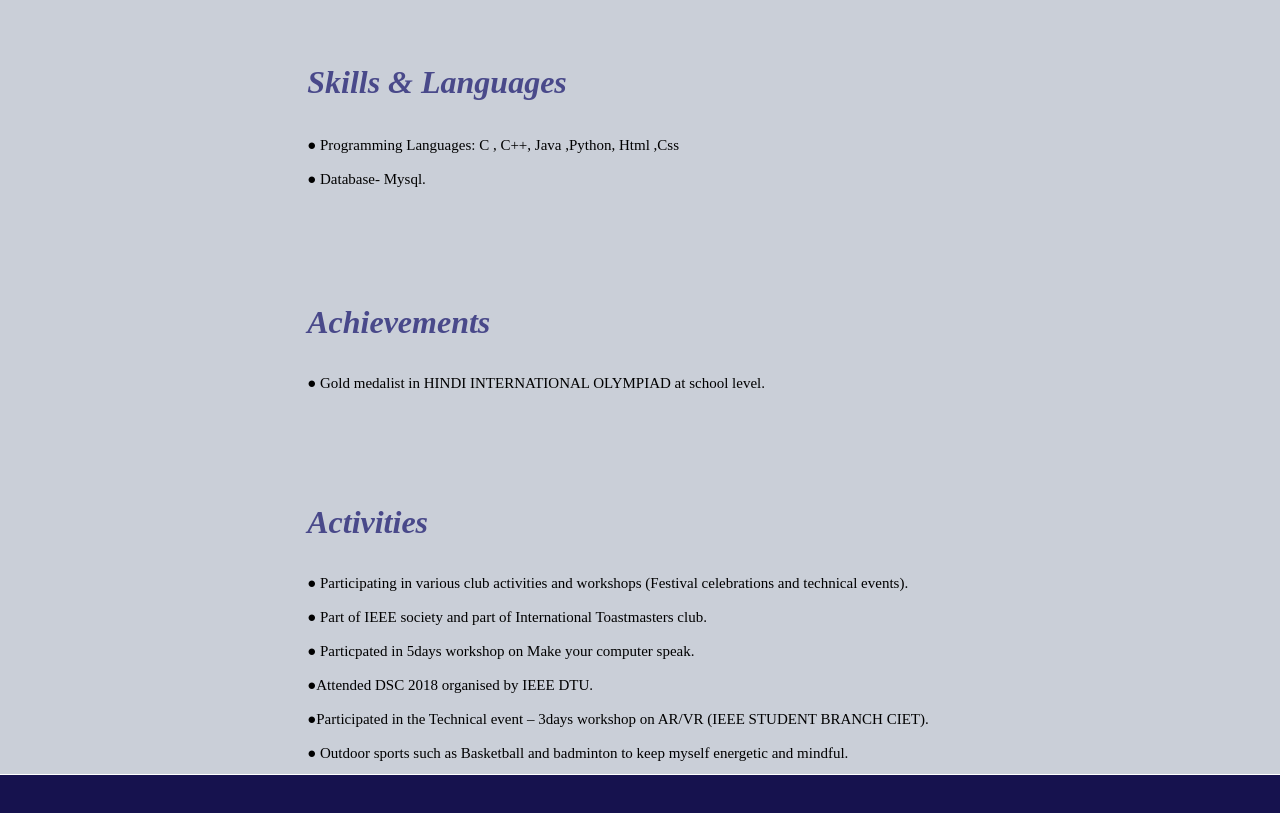
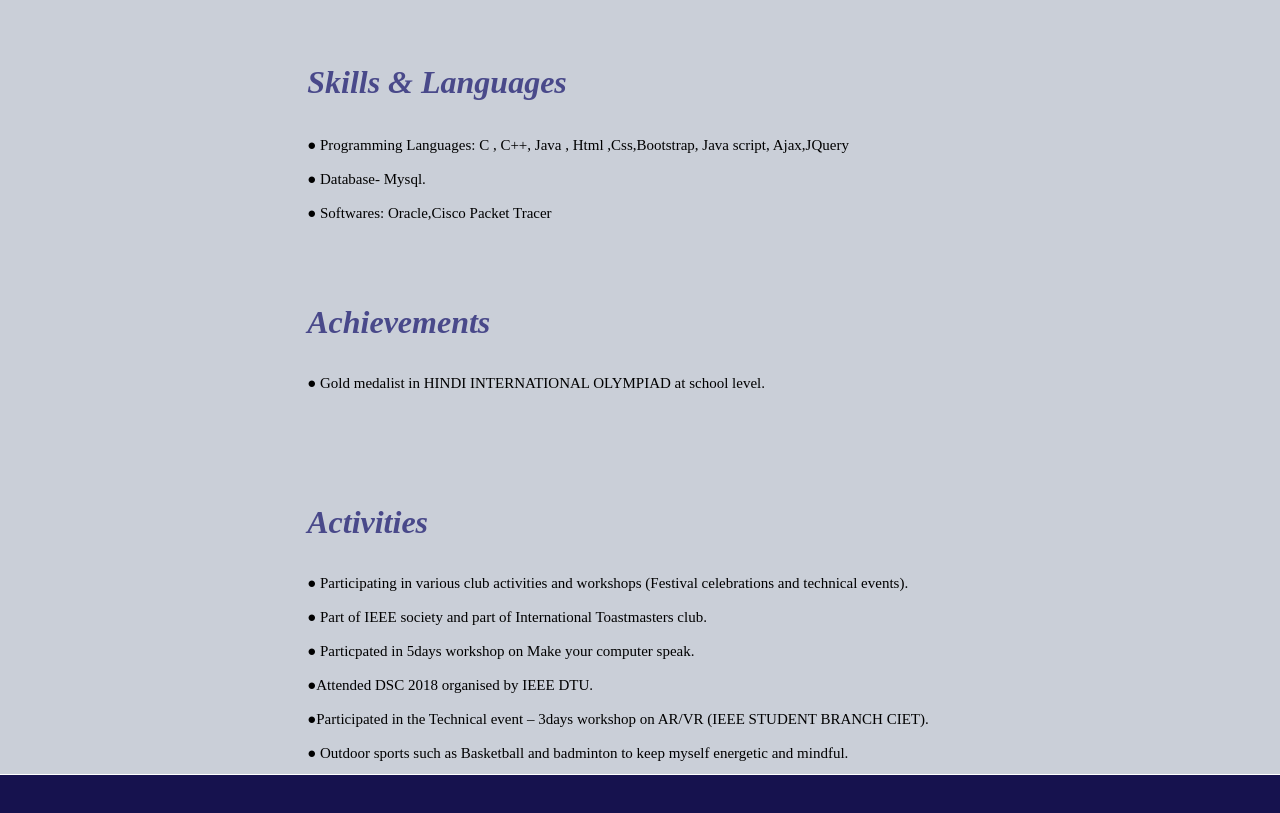
Before and after one commit to aanchal-2308/aanchal-2308.github.io, a plain HTML site: page index.html in a window 1280 px wide. Shown: the part 1160-1973 px from the top of the page. Drawn offline with Linux system fonts and the light colour scheme.

Commit message:
Update index.html

```diff
--- a/index.html
+++ b/index.html
@@ -90,10 +90,14 @@
             <br>
             <br>
             <p  style="color: black;font-size:15px;">
-            ●   Programming Languages: C , C++, Java ,Python, Html ,Css
+            ●   Programming Languages: C , C++, Java , Html ,Css,Bootstrap, Java script, Ajax,JQuery
             <br>
             <br>
             ● 	Database- Mysql.
+            <br>
+             <br>
+            ● 	Softwares: Oracle,Cisco Packet Tracer
+
             </p>
 
 
```
